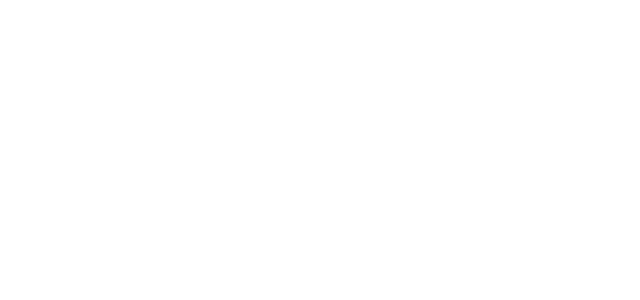
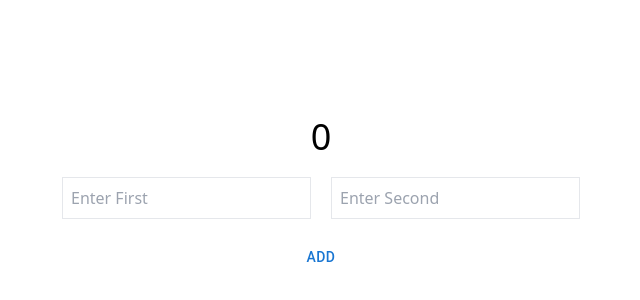
Before and after one commit to 1234529-hash/first-react-project, a React (Create React App) app: page /addition in a window 1280 px wide. Before the commit this address had no page. Shown: the part 204-504 px from the top of the page, without its empty margins (319-959 px from the left). Built offline with nearby package versions, Linux system fonts and the light colour scheme.

Commit message:
onchangeevent

```diff
--- /dev/null
+++ b/src/Authentication/SignIn/index.js
@@ -0,0 +1,7 @@
+import React from "react";
+
+const SignIn = () => {
+  return <div>SignIn</div>;
+};
+
+export default SignIn;
--- /dev/null
+++ b/src/Authentication/SignUp/index.js
@@ -0,0 +1,7 @@
+import React from "react";
+
+const SignUp = () => {
+  return <div>SignUp</div>;
+};
+
+export default SignUp;
--- /dev/null
+++ b/src/Components/Addition/index.js
@@ -0,0 +1,35 @@
+import { Button } from "@mui/material";
+import React, { useState } from "react";
+
+const Addition = () => {
+  const [firstNumber, setFirstNumber] = useState(0);
+  const [secondNumber, setSecondNumber] = useState(0);
+  const [result, setResult] = useState(0);
+  console.log(firstNumber);
+
+  const handleAdd = () => {
+    setResult(Number(firstNumber) + Number(secondNumber));
+  };
+  return (
+    <div className="flex flex-col gap-5 items-center h-screen justify-center">
+      <p className="text-4xl">{result}</p>
+      <div className="flex items-center gap-5">
+        <input
+          type="number"
+          className="border p-2 outline-blue-500"
+          placeholder="Enter First"
+          onChange={(e) => setFirstNumber(e.target.value)}
+        />
+        <input
+          type="number"
+          className="border p-2 outline-blue-500"
+          placeholder="Enter Second"
+          onChange={(e) => setSecondNumber(e.target.value)}
+        />
+      </div>
+      <Button onClick={handleAdd}>Add</Button>
+    </div>
+  );
+};
+
+export default Addition;
--- a/src/Components/ArrayMapDemo/index.js
+++ b/src/Components/ArrayMapDemo/index.js
@@ -24,9 +24,9 @@
         <p>{obj.name} </p>
       ))} */}
 
-      {/* {arrOfObj.map((obj) => (
+      {arrOfObj.map((obj) => (
         <p>Amir</p>
-      ))} */}
+      ))}
 
       {arrOfNum.map((num, index) => {
         return <p key={index}>{num}</p>;
--- a/src/Components/Home/index.js
+++ b/src/Components/Home/index.js
@@ -1,7 +1,12 @@
-import React from "react";
+import { Button, Dialog } from "@mui/material";
+import React, { useState } from "react";
 import { Link } from "react-router-dom";
+import SignIn from "../../Authentication/SignIn";
+import SignUp from "../../Authentication/SignUp";
 
 const HomeComponent = ({ name, num }) => {
+  const [open, setOpen] = useState(false);
+  const [page, setPage] = useState("SignUp");
   // console.log(i.name);
   // console.log(i.num);
   // const obj = { name2: "Amir", num2: 12 };
@@ -16,7 +21,8 @@
   // console.log(num);
   return (
     <div className="h-full">
-      <div className="flex gap-5 h-[5vh] items-center bg-black text-white ">
+      <div className="flex justify-between gap-5 h-[5vh] items-center bg-black text-white px-5">
+        <div className="flex gap-5 items-center">
           <button className="hover:bg-white hover:text-black p-2">Logo</button>
           <button className="hover:bg-white hover:text-black p-2">Logo</button>
           <button className="hover:bg-white hover:text-black p-2">Logo</button>
@@ -24,7 +30,8 @@
           <button className="hover:bg-white hover:text-black p-2">Logo</button>
           <button className="hover:bg-white hover:text-black p-2">Logo</button>
           <button className="hover:bg-white hover:text-black p-2">Logo</button>
-        {/* <p>{i.name}</p> */}
+        </div>
+        <button onClick={() => setOpen(true)}>Sign Up</button>
       </div>
       <div className="flex h-[95vh]">
         <div className="w-[10%] flex flex-col h-full bg-gray-200">
@@ -75,12 +82,36 @@
       </div>
       <div className="p-5">
         {/* <iframe src="https://www.flipkart.com/"></iframe> */}
+
         <video
           controls={false}
           autoPlay
           src="http://commondatastorage.googleapis.com/gtv-videos-bucket/sample/BigBuckBunny.mp4"
         ></video>
       </div>
+      <Dialog open={open} onClose={() => setOpen(false)}>
+        <div className="w-96">
+          <div className="flex">
+            <Button
+              color={page === "SignUp" ? "success" : "primary"}
+              className="!w-full"
+              onClick={() => setPage("SignUp")}
+            >
+              Sign Up
+            </Button>
+            <Button
+              color={page === "SignIn" ? "success" : "primary"}
+              className="!w-full"
+              onClick={() => setPage("SignIn")}
+            >
+              Sign In
+            </Button>
+          </div>
+          {/* {page === "SignUp" ? <SignUp /> : <SignIn />} */}
+          {page === "SignUp" && <SignUp />}
+          {page === "SignIn" && <SignIn />}
+        </div>
+      </Dialog>
     </div>
   );
 };
--- a/src/Routes/index.js
+++ b/src/Routes/index.js
@@ -1,3 +1,4 @@
+import Addition from "../Components/Addition";
 import ArrayMapDemo from "../Components/ArrayMapDemo";
 import Counter from "../Components/Counter";
 import Destructuring from "../Components/Destructuring";
@@ -12,6 +13,7 @@
 import UseEffectDemo2 from "../Components/UseEffectDemo2";
 import UseStateDemo from "../Components/UseStateDemo";
 import Home from "../Pages/Home";
+import Tabs from "../Tabs";
 
 export const routes = [
   {
@@ -84,4 +86,14 @@
     path: "/use-context",
     component: UseContext,
   },
+  {
+    id: 15,
+    path: "/tabs",
+    component: Tabs,
+  },
+  {
+    id: 16,
+    path: "/addition",
+    component: Addition,
+  },
 ];
--- /dev/null
+++ b/src/Tabs/index.js
@@ -0,0 +1,7 @@
+import React from "react";
+
+const Tabs = () => {
+  return <div>Tabs</div>;
+};
+
+export default Tabs;
```
Lines whose indentation alone changed are shown as unchanged.
